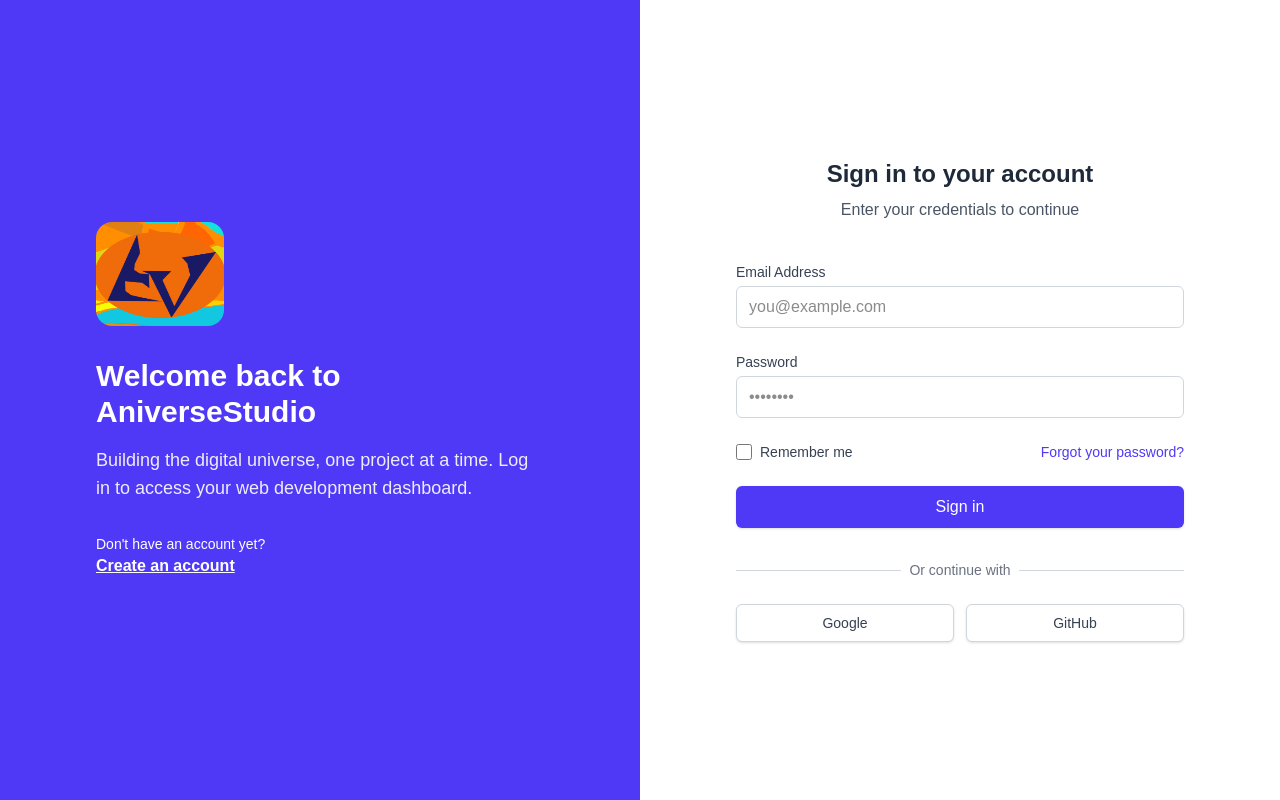
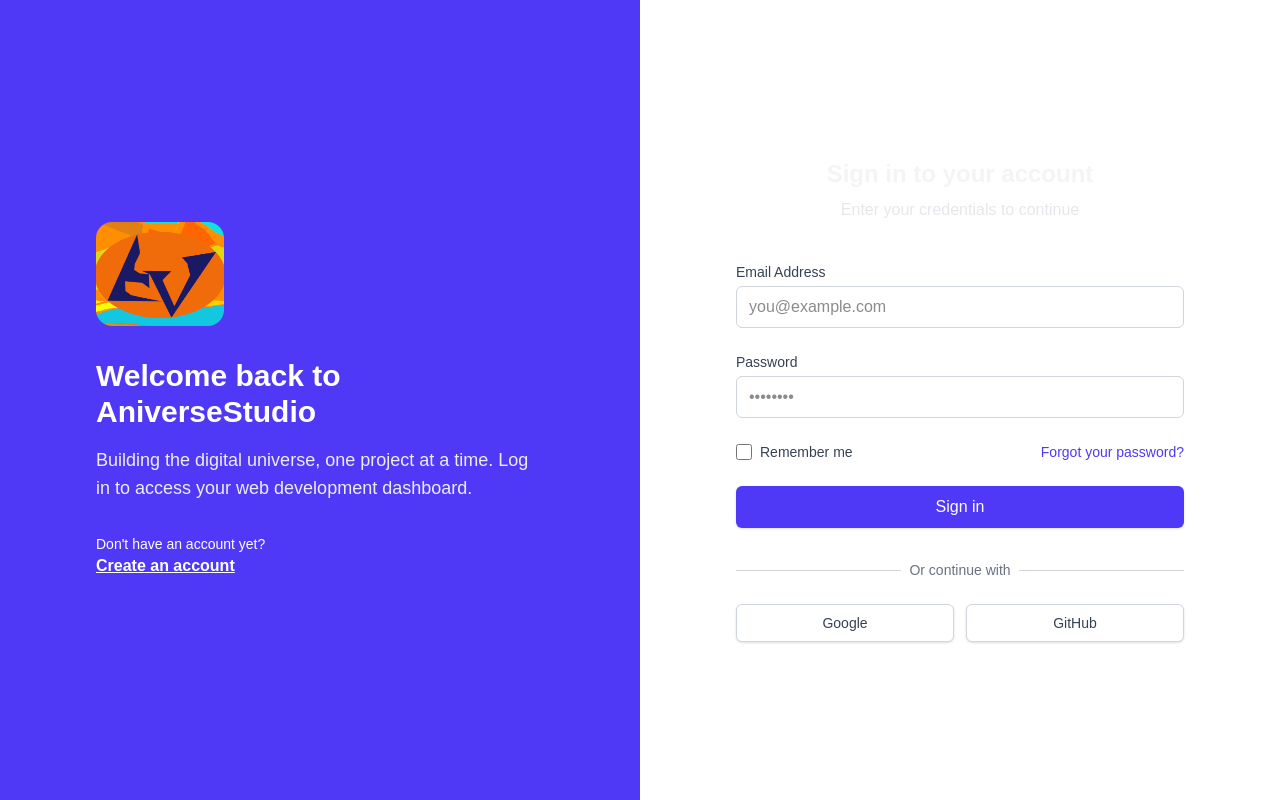
Before and after one commit to MoyasiGinko/AniverseStudio-Agency-Frontend, a Next.js app: page /auth/sign-in in a window 1280 px wide. Built offline with nearby package versions, Linux system fonts and the light colour scheme.

Commit message:
dark themed

```diff
--- a/components/auth/sign-in/index.tsx
+++ b/components/auth/sign-in/index.tsx
@@ -76,10 +76,10 @@
       <div className="md:w-1/2 p-8 flex items-center justify-center">
         <div className="w-full max-w-md">
           <div className="text-center mb-10">
-            <h2 className="text-2xl font-bold text-gray-800">
+            <h2 className="text-2xl font-bold text-gray-100">
               Sign in to your account
             </h2>
-            <p className="mt-2 text-gray-600">
+            <p className="mt-2 text-gray-200">
               Enter your credentials to continue
             </p>
           </div>
--- a/components/auth/sign-up/index.tsx
+++ b/components/auth/sign-up/index.tsx
@@ -115,10 +115,10 @@
       <div className="md:w-1/2 p-8 flex items-center justify-center">
         <div className="w-full max-w-md">
           <div className="text-center mb-10">
-            <h2 className="text-2xl font-bold text-gray-800">
+            <h2 className="text-2xl font-bold text-gray-100">
               Create your account
             </h2>
-            <p className="mt-2 text-gray-600">
+            <p className="mt-2 text-gray-200">
               Fill in the details below to get started
             </p>
           </div>
```
